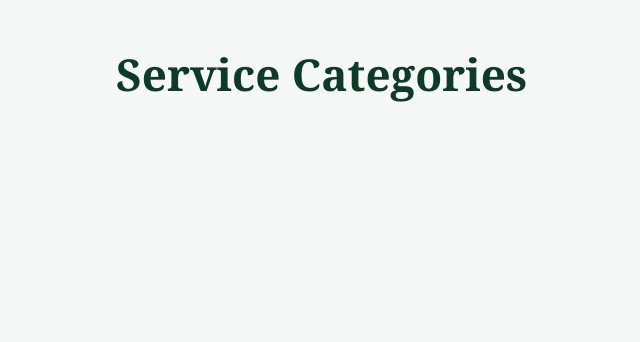
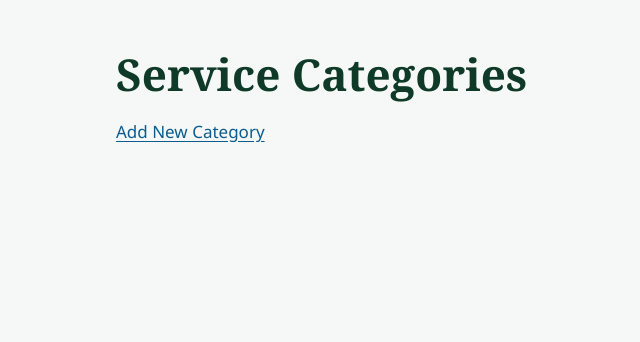
Before and after one commit to jensen-westraad/CSE340-course-repo, a Node server app: page /categories in a window 1280 px wide. Shown: the part 80-422 px from the top of the page, without its empty margins (76-716 px from the left). Run offline with Node 20, Linux system fonts and the light colour scheme; data that the repository does not hold is empty.

Commit message:
Add create and edit category features with validation

```diff
--- a/src/controllers/categories.js
+++ b/src/controllers/categories.js
@@ -1,6 +1,27 @@
 // Import any needed model functions
-import { getAllCategories, getCategoryDetails, getCategoriesByProjectId } from '../models/categories.js';
+import { getAllCategories, getCategoryDetails, getCategoriesByProjectId, updateCategoryAssignments, findCategoryByName, createCategory, updateCategory } from '../models/categories.js';
 import { getProjectsByCategoryId, getProjectDetails } from '../models/projects.js';
+import { body, validationResult } from 'express-validator';
+
+// Define validation rules for the category form
+const categoryValidation = [
+    body('name')
+        .trim()
+        .notEmpty()
+        .withMessage('Category name is required')
+        .bail()
+        .isLength({ min: 3, max: 100 })
+        .withMessage('Category name must be between 3 and 100 characters')
+        .bail()
+        .custom(async (value, { req }) => {
+            const existing = await findCategoryByName(value);
+            // Allow the same name when editing the category that already owns it
+            if (existing && String(existing.category_id) !== String(req.params.id)) {
+                throw new Error('A category with that name already exists');
+            }
+            return true;
+        })
+];
 
 // Define any controller functions
 const showCategoriesPage = async (req, res) => {
@@ -24,6 +45,67 @@ const showCategoryDetailsPage = async (req, res, next) => {
     const title = category.name;
 
     res.render('category', { title, category, projects });
+};
+
+const showNewCategoryForm = async (req, res) => {
+    const title = 'Add New Category';
+
+    res.render('new-category', { title });
+};
+
+const processNewCategoryForm = async (req, res) => {
+    // Check for validation errors
+    const results = validationResult(req);
+    if (!results.isEmpty()) {
+        results.array().forEach((error) => {
+            req.flash('error', error.msg);
+        });
+
+        // Redirect back to the new category form
+        return res.redirect('/new-category');
+    }
+
+    const { name } = req.body;
+    const categoryId = await createCategory(name);
+
+    req.flash('success', 'Category added successfully!');
+    res.redirect(`/category/${categoryId}`);
+};
+
+const showEditCategoryForm = async (req, res, next) => {
+    const categoryId = req.params.id;
+    const category = await getCategoryDetails(categoryId);
+
+    if (!category) {
+        const err = new Error('Category not found');
+        err.status = 404;
+        return next(err);
+    }
+
+    const title = 'Edit Category';
+
+    res.render('edit-category', { title, category });
+};
+
+const processEditCategoryForm = async (req, res) => {
+    const categoryId = req.params.id;
+
+    // Check for validation errors
+    const results = validationResult(req);
+    if (!results.isEmpty()) {
+        results.array().forEach((error) => {
+            req.flash('error', error.msg);
+        });
+
+        // Redirect back to the edit category form
+        return res.redirect(`/edit-category/${categoryId}`);
+    }
+
+    const { name } = req.body;
+    await updateCategory(categoryId, name);
+
+    req.flash('success', 'Category updated successfully!');
+    res.redirect(`/category/${categoryId}`);
 };
 
 const showAssignCategoriesForm = async (req, res) => {
@@ -50,4 +132,4 @@ const processAssignCategoriesForm = async (req, res) => {
 };
 
 // Export any controller functions
-export { showCategoriesPage, showCategoryDetailsPage, showAssignCategoriesForm, processAssignCategoriesForm };
+export { showCategoriesPage, showCategoryDetailsPage, showNewCategoryForm, processNewCategoryForm, showEditCategoryForm, processEditCategoryForm, categoryValidation, showAssignCategoriesForm, processAssignCategoriesForm };
--- a/src/models/categories.js
+++ b/src/models/categories.js
@@ -32,6 +32,66 @@ const getCategoriesByProjectId = async (projectId) => {
     return result.rows;
 };
 
+const findCategoryByName = async (name) => {
+    const query = `
+        SELECT category_id, name
+        FROM category
+        WHERE LOWER(name) = LOWER($1);
+    `;
+    const result = await db.query(query, [name]);
+    return result.rows.length > 0 ? result.rows[0] : null;
+};
+
+/**
+ * Creates a new category in the database.
+ * @param {string} name - The name of the category.
+ * @returns {number} The id of the newly created category record.
+ */
+const createCategory = async (name) => {
+    const query = `
+        INSERT INTO category (name)
+        VALUES ($1)
+        RETURNING category_id;
+    `;
+    const result = await db.query(query, [name]);
+
+    if (result.rows.length === 0) {
+        throw new Error('Failed to create category');
+    }
+
+    if (process.env.ENABLE_SQL_LOGGING === 'true') {
+        console.log('Created new category with ID:', result.rows[0].category_id);
+    }
+
+    return result.rows[0].category_id;
+};
+
+/**
+ * Updates the name of an existing category.
+ * @param {number} categoryId - The id of the category to update.
+ * @param {string} name - The new name for the category.
+ * @returns {number} The id of the updated category record.
+ */
+const updateCategory = async (categoryId, name) => {
+    const query = `
+        UPDATE category
+        SET name = $1
+        WHERE category_id = $2
+        RETURNING category_id;
+    `;
+    const result = await db.query(query, [name, categoryId]);
+
+    if (result.rows.length === 0) {
+        throw new Error('Category not found');
+    }
+
+    if (process.env.ENABLE_SQL_LOGGING === 'true') {
+        console.log('Updated category with ID:', categoryId);
+    }
+
+    return result.rows[0].category_id;
+};
+
 const assignCategoryToProject = async (categoryId, projectId) => {
     const query = `
         INSERT INTO project_category (category_id, project_id)
@@ -55,4 +115,4 @@ const updateCategoryAssignments = async (projectId, categoryIds) => {
     }
 }
 
-export { getAllCategories, getCategoryDetails, getCategoriesByProjectId, updateCategoryAssignments };
+export { getAllCategories, getCategoryDetails, getCategoriesByProjectId, findCategoryByName, createCategory, updateCategory, updateCategoryAssignments };
--- a/src/views/categories.ejs
+++ b/src/views/categories.ejs
@@ -3,6 +3,9 @@
     <h1>
         <%= title %>
     </h1>
+
+    <p><a href="/new-category">Add New Category</a></p>
+
     <ul>
         <% categories.forEach(category=> { %>
             <li>
--- a/src/views/category.ejs
+++ b/src/views/category.ejs
@@ -3,6 +3,8 @@
     <h1>
         <%= category.name %>
     </h1>
+
+    <p><a href="/edit-category/<%= category.category_id %>">Edit Category</a></p>
 
     <% if (projects.length===0) { %>
         <p>No service projects in this category yet.</p>
```
Also changed, not shown: src/routes.js (+13 -1 lines), src/views/edit-category.ejs (added, +16 -0 lines), src/views/new-category.ejs (added, +16 -0 lines).
